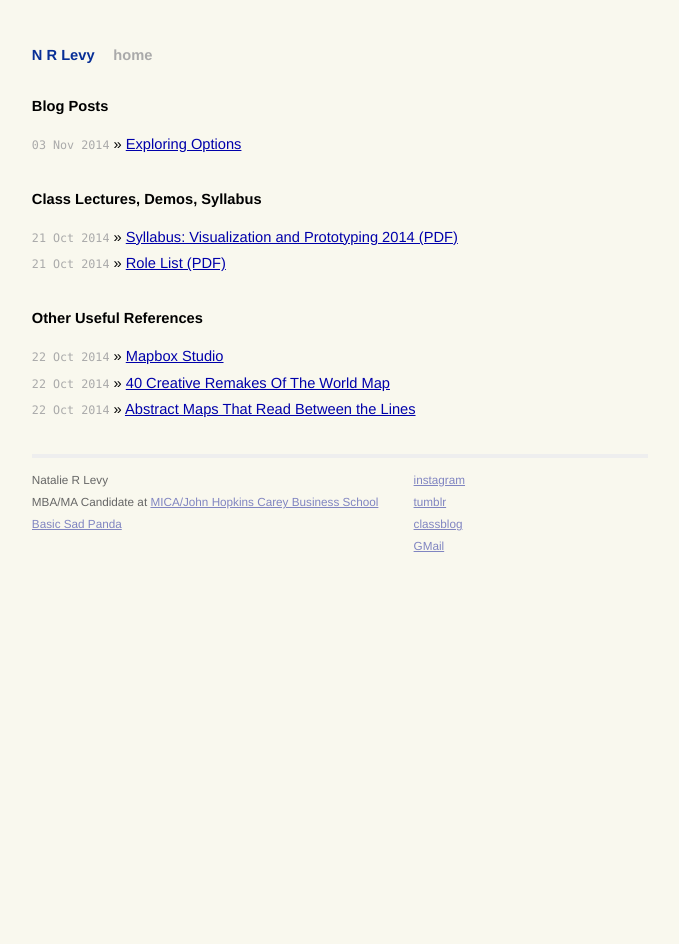
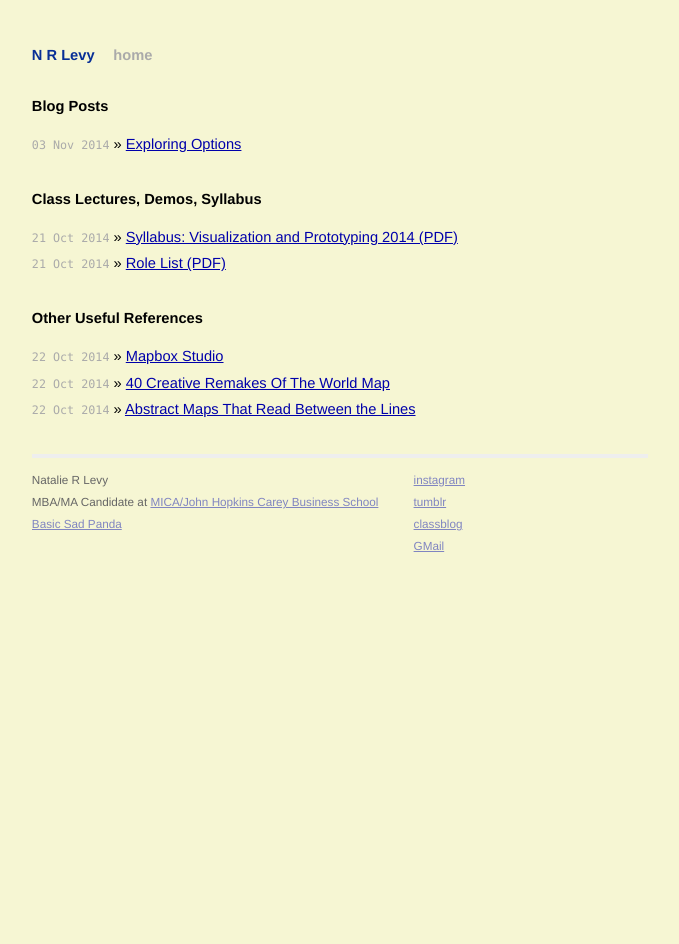
Before and after one commit to nrlevy/clog, a Jekyll site: the page built from index.html, in a window 1280 px wide. Shown: the whole page, without its empty margins (300-979 px from the left). Built offline with Jekyll 4.4.1, drawn with Linux system fonts in a browser that asks for light colours; Markdown is read by kramdown in place of the engine named in the settings.

Commit message:
bg color change 3

```diff
--- a/css/screen.css
+++ b/css/screen.css
@@ -16,7 +16,7 @@ html, body {
 }
 
 body {
-  background-color: #f9f8ee;
+  background-color: #f6f6d3;
   font: 13.34px helvetica, arial, clean, sans-serif;
   *font-size: small;
   text-align: center;
```
